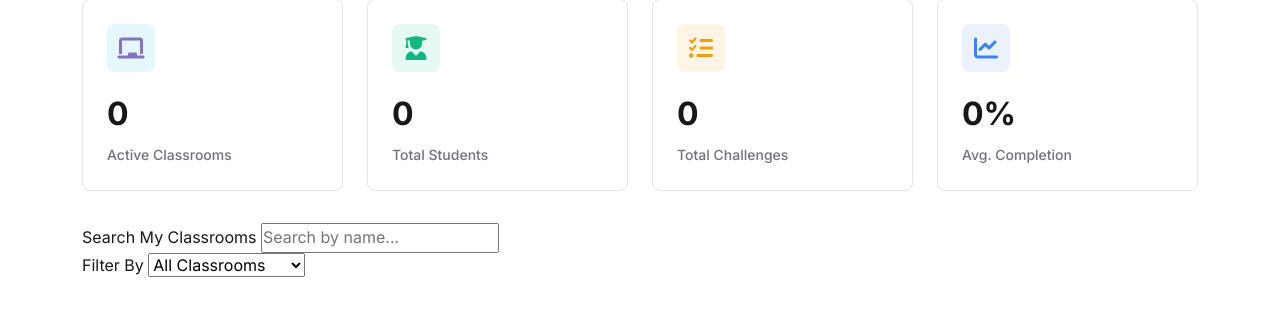
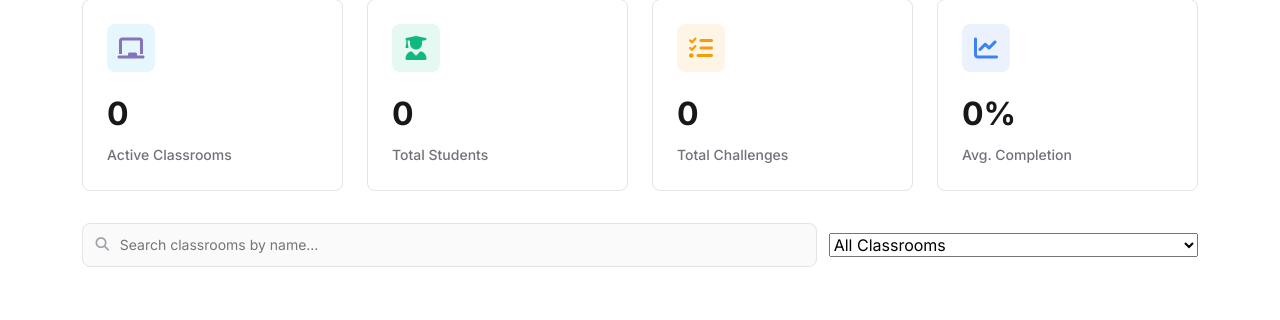
Before and after one commit to nourbatniji/CodeQuest, a Django app: page /classrooms/ in a window 1280 px wide. Shown: the part 266-586 px from the top of the page. Run offline with Django 5.2, Linux system fonts and the light colour scheme; the visitor is signed in with stand-in values (Sample User, id 1); data that the repository does not hold is empty; parts of the project's set-up code (start-up, migrations or seed data) failed here and were passed over.

Commit message:
Fix filter rows: inline layout, styled search inputs with icon

```diff
--- a/my_app/templates/classrooms.html
+++ b/my_app/templates/classrooms.html
@@ -62,20 +62,20 @@
 
 <!-- Mentor Filters -->
 <div class="leaderboard-filters animate-fade-in" style="margin-bottom: 2rem;">
-    <div class="filter-row">
-        <div class="filter-group" style="flex: 2;">
-            <label class="filter-label">Search My Classrooms</label>
-            <input type="text" class="form-control-modern" placeholder="Search by name..." id="searchClassrooms">
+    <div style="display:flex; gap:0.75rem; align-items:center;">
+        <div style="position:relative; flex:2;">
+            <i class="fas fa-search" style="position:absolute; left:0.85rem; top:50%; transform:translateY(-50%); color:var(--text-tertiary); font-size:0.85rem; pointer-events:none;"></i>
+            <input type="text" placeholder="Search classrooms by name…" id="searchClassrooms"
+                style="width:100%; padding:0.6rem 0.75rem 0.6rem 2.3rem; background:var(--bg-secondary); border:1px solid var(--border-color); border-radius:var(--radius-md); color:var(--text-primary); font-size:0.875rem; outline:none; box-sizing:border-box; transition:border-color 0.2s, box-shadow 0.2s;"
+                onfocus="this.style.borderColor='var(--primary-500)';this.style.boxShadow='0 0 0 3px rgba(168,85,247,0.08)'"
+                onblur="this.style.borderColor='var(--border-color)';this.style.boxShadow='none'">
         </div>
-        <div class="filter-group">
-            <label class="filter-label">Filter By</label>
-            <select class="filter-select">
+        <select class="filter-select" style="flex:1;">
             <option>All Classrooms</option>
             <option>Most Active</option>
             <option>Needs Attention</option>
             <option>Recently Updated</option>
         </select>
-        </div>
     </div>
 </div>
 
@@ -120,20 +120,19 @@
 
 <!-- Student Filters -->
 <div class="leaderboard-filters animate-fade-in" style="margin-bottom: 2rem;">
-    <div class="filter-row" style="display: flex; gap: 1rem; align-items: flex-end; flex-wrap: wrap;">
-        <div class="filter-group" style="flex: 2; min-width: 200px;">
-            <label class="filter-label">Search Classrooms</label>
-            <input type="text" class="form-control-modern" placeholder="Search by name or mentor..."
-                id="searchClassrooms">
+    <div style="display:flex; gap:0.75rem; align-items:center;">
+        <div style="position:relative; flex:2;">
+            <i class="fas fa-search" style="position:absolute; left:0.85rem; top:50%; transform:translateY(-50%); color:var(--text-tertiary); font-size:0.85rem; pointer-events:none;"></i>
+            <input type="text" placeholder="Search by name or mentor…" id="searchClassrooms"
+                style="width:100%; padding:0.6rem 0.75rem 0.6rem 2.3rem; background:var(--bg-secondary); border:1px solid var(--border-color); border-radius:var(--radius-md); color:var(--text-primary); font-size:0.875rem; outline:none; box-sizing:border-box; transition:border-color 0.2s, box-shadow 0.2s;"
+                onfocus="this.style.borderColor='var(--primary-500)';this.style.boxShadow='0 0 0 3px rgba(168,85,247,0.08)'"
+                onblur="this.style.borderColor='var(--border-color)';this.style.boxShadow='none'">
         </div>
-        <div class="filter-group" style="min-width: 160px;">
-            <label class="filter-label">Sort By</label>
-            <select class="filter-select" id="sortClassrooms">
+        <select class="filter-select" id="sortClassrooms" style="flex:1;">
             <option>Most Popular</option>
             <option>Newest</option>
             <option>Most Challenges</option>
         </select>
-        </div>
     </div>
 </div>
 {% endif %}
```
Also changed, not shown: my_app/templates/challenges.html (+13 -17 lines). Lines whose indentation alone changed are shown as unchanged.
